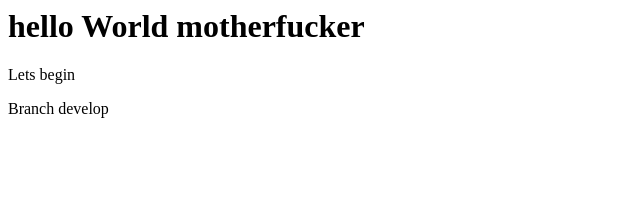
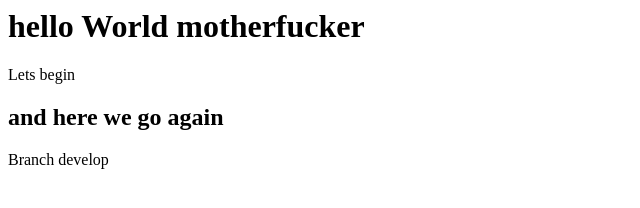
Before and after one commit to MONTRiSED/Project, a plain HTML site: page index.html in a window 1280 px wide. Shown: the whole page, without its empty margins (0-640 px from the left). Drawn offline with Linux system fonts and the light colour scheme.

Commit message:
feat(h2): add h2

```diff
--- a/index.html
+++ b/index.html
@@ -1,6 +1,7 @@
 <title>just page</title>
 <h1> hello World motherfucker </h1>
 <p> Lets begin </p>
+<h2> and here we go again</h2>
 <div>
 		Branch develop
 </div>
```
